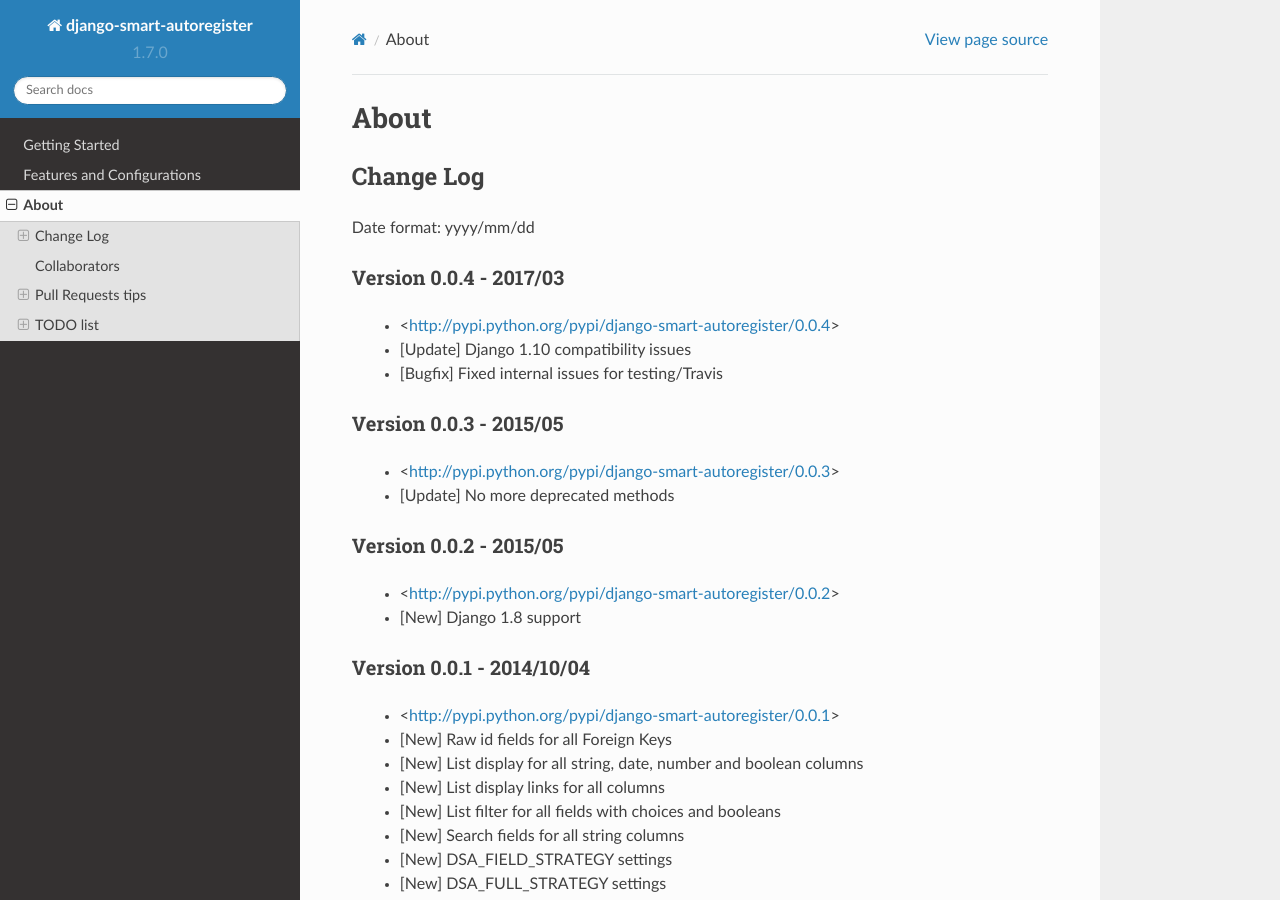
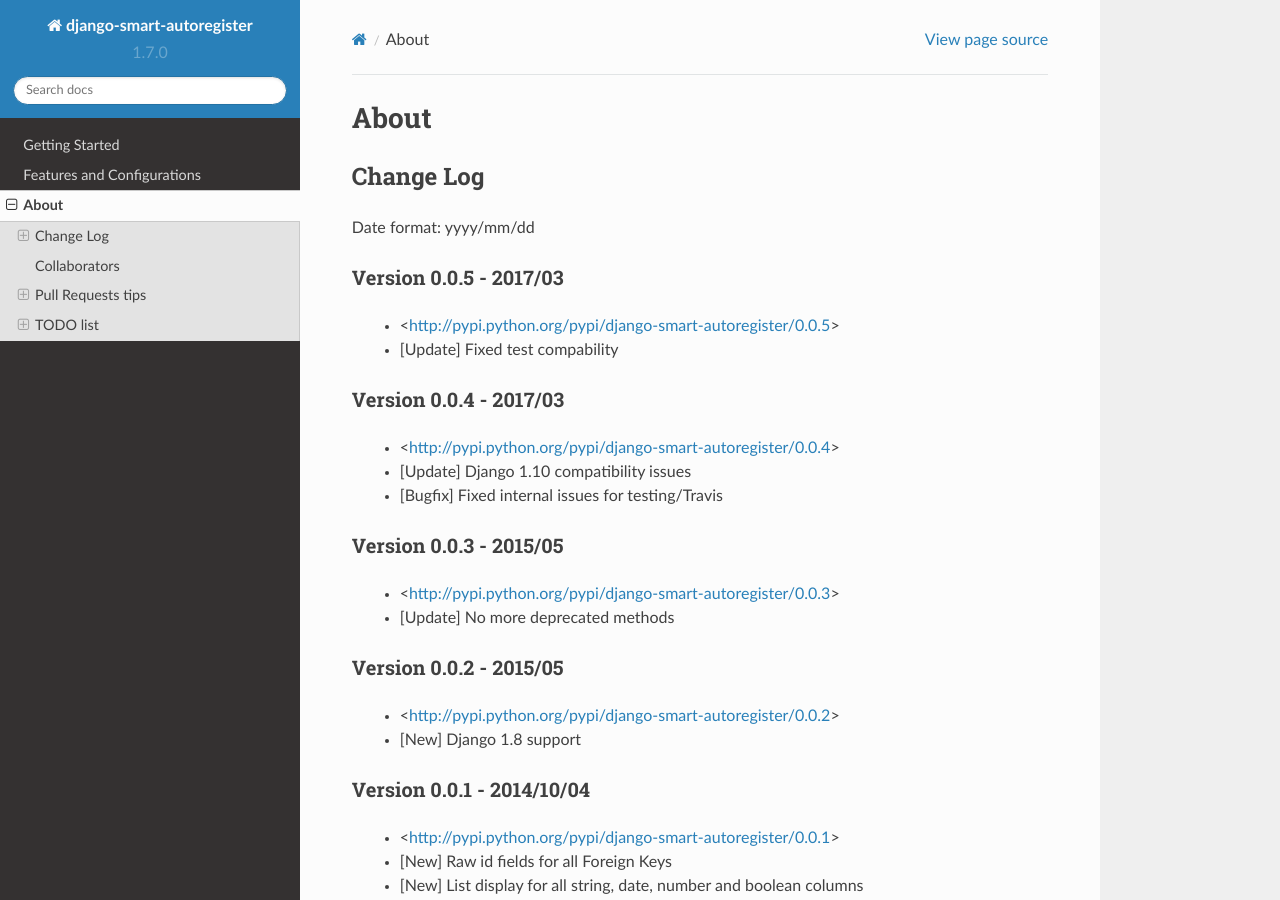
Before and after one commit to paulocheque/django-smart-autoregister, a Sphinx documentation site: the page built from docs/source/about.rst, in a window 1280 px wide and 900 px high. Built offline with Sphinx 7.4.7 and the Read the Docs theme 2.0.0, drawn with Linux system fonts in a browser that asks for light colours.

```diff
--- a/django_smart_autoregister/__init__.py
+++ b/django_smart_autoregister/__init__.py
@@ -1,6 +1,6 @@
 # coding: utf-8
 
-VERSION = '0.0.4'
-_VERSION = (0, 0, 4)
+VERSION = '0.0.5'
+_VERSION = (0, 0, 5)
 
 from .auto_register import *
--- a/docs/source/about.rst
+++ b/docs/source/about.rst
@@ -8,6 +8,11 @@ Change Log
 ===============================================================================
 
 Date format: yyyy/mm/dd
+
+Version 0.0.5 - 2017/03
+-------------------------------------------------------------------------------
+  * <http://pypi.python.org/pypi/django-smart-autoregister/0.0.5>
+  * [Update] Fixed test compability
 
 Version 0.0.4 - 2017/03
 -------------------------------------------------------------------------------
--- a/setup.py
+++ b/setup.py
@@ -13,7 +13,7 @@ from setuptools import setup, find_packages
 # Update version and save
 # Go to 'files' link and upload the file
 
-VERSION = '0.0.4'
+VERSION = '0.0.5'
 
 tests_require = [
     'nose==1.3.7',
```
Also changed, not shown: README.md (+1 -1 lines), 1 other file.
